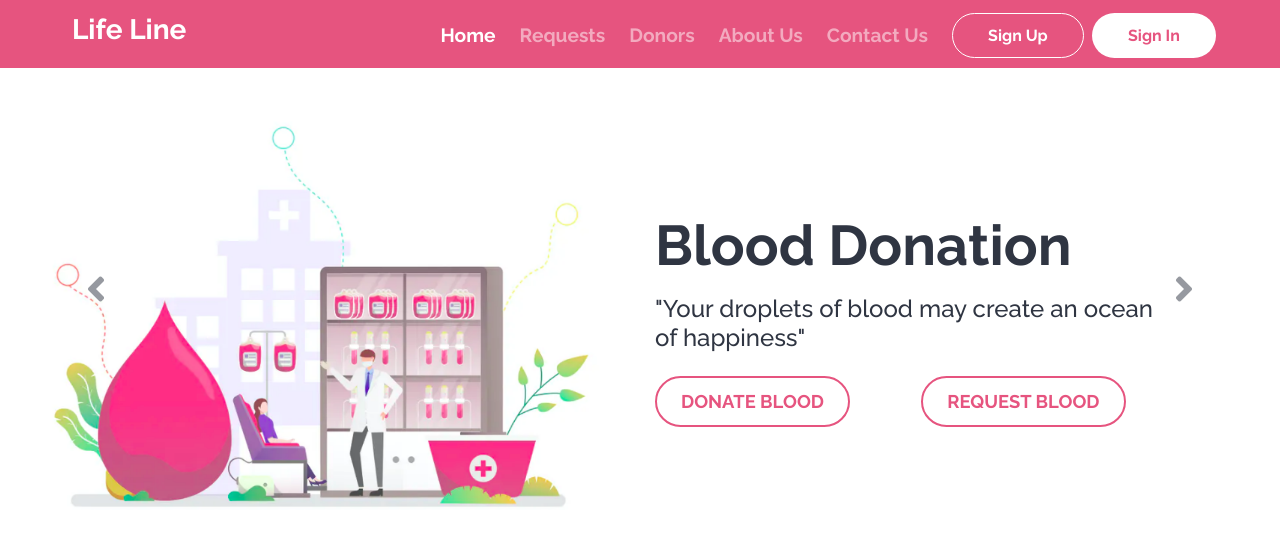
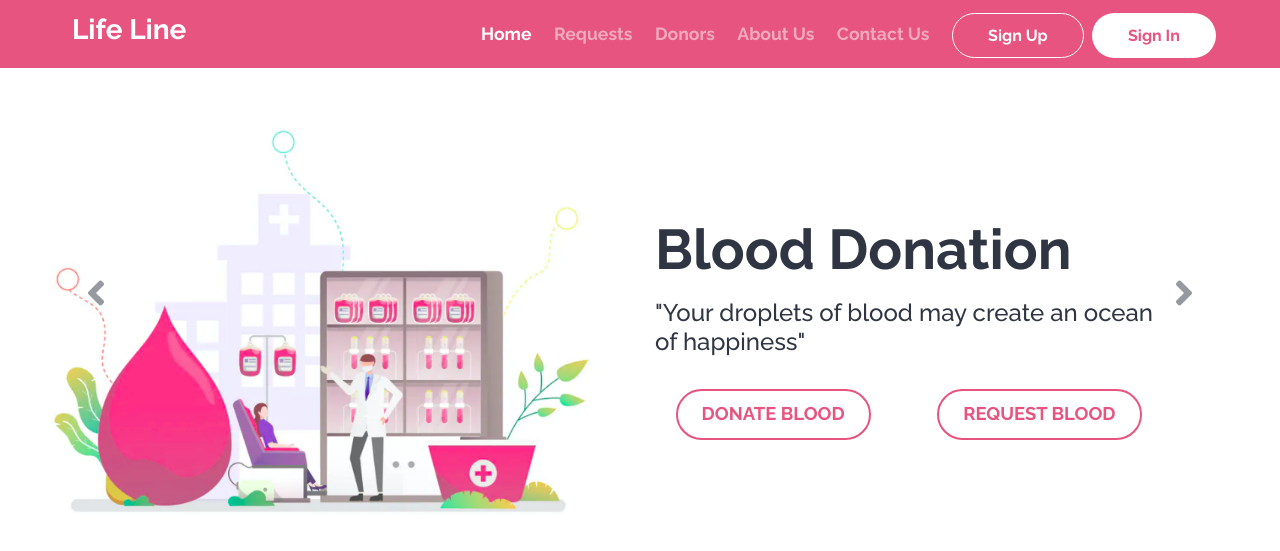
Before and after one commit to Life-line-iiitk/life-line, a PHP site: page / in a window 1280 px wide. Shown: the top 551 px of the page. Run offline with PHP 8.4, Linux system fonts and the light colour scheme.

Commit message:
Improved UI

```diff
--- a/assets/styles/index_styles.css
+++ b/assets/styles/index_styles.css
@@ -21,3 +21,8 @@
     transform: translateY(-8px);
 
 }
+
+.carousel
+{
+    margin-top:4.5rem;
+}
--- a/assets/styles/style.css
+++ b/assets/styles/style.css
@@ -29,11 +29,11 @@ html, body
 }
 .nav-item
 {
-    padding-right: 0.5rem;
+    padding-right: 0.4rem;
 }
 .nav-link
 {
-    font-size:1.2rem;
+    font-size:1.1rem;
     font-weight:520;
 }
 
--- a/index.html
+++ b/index.html
@@ -33,7 +33,7 @@
 
 <body>
 
-    <nav class="navbar navbar-expand-lg navbar-dark sticky-top pl-5">
+    <nav class="navbar navbar-expand-lg navbar-dark fixed-top pl-5">
         <a class="navbar-brand ml-4" href="#">
             <h3 class="brand-name">Life Line</h3>
         </a>
@@ -64,8 +64,13 @@
                 <a href="#" class="btn sign-in mt-1 ml-2">Sign In</a>
             </ul>
         </div>
+    </nav>
+    <script>
+        $('.navbar-collapse a').click(function () {
+            $(".navbar-collapse").collapse('hide');
+        });
+    </script>
 
-    </nav>
     <div id="carouselExampleControls" class="carousel slide pl-3 pr-3" data-ride="carousel">
         <div class="carousel-inner">
             <div class="carousel-item active">
@@ -77,11 +82,11 @@
                         <h1 class="display-4 mt-5">Blood Donation</h1>
                         <h4 class="mt-3">"Your droplets of blood may create an ocean of happiness"</h4>
 
-                        <div class="row mt-4">
-                            <div class="col-md-6">
+                        <div class="row mt-4 text-center">
+                            <div class="col-md-6 mt-2">
                                 <a href="#" class="btn link-btn">DONATE BLOOD</a>
                             </div>
-                            <div class="col-md-6">
+                            <div class="col-md-6 mt-2">
                                 <a href="#" class="btn link-btn">REQUEST BLOOD</a>
                             </div>
                         </div>
@@ -120,7 +125,6 @@
             <i class="fas fa-angle-right" style="font-size:2.5rem"></i>
         </a>
     </div>
-
 </body>
 
 </html>
```
